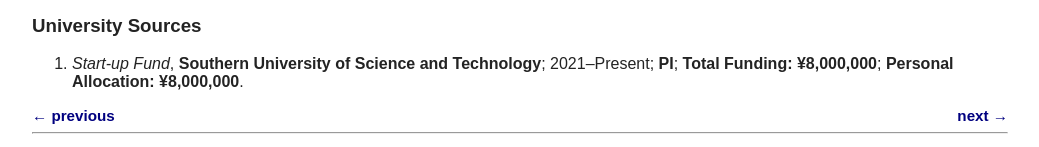
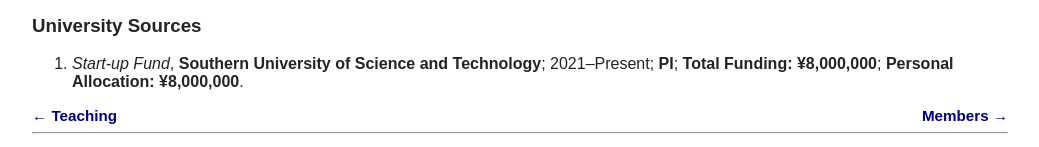
Before and after one commit to ZhengmzLab/zhengmzlab.github.io, a Jekyll site: the page built from publications.md, in a window 1280 px wide and 900 px high, scrolled down 2090 px. Shown: the part 750-897 px from the top of the window, without its empty margins (120-1159 px from the left). Built offline with Jekyll 4.4.1, drawn with Linux system fonts in a browser that asks for light colours; comment, search, counter and statistics services are not loaded.

Commit message:
Update publications.md

```diff
--- a/publications.md
+++ b/publications.md
@@ -91,6 +91,6 @@ Since 2019, at the Southern University of Science and Technology (SUSTech), Dr.
 
   <!-- 上一页 / 下一页 箭头导航，按需要修改链接 -->
   <div class="pager">
-    <a href="/teaching.html" class="prev">&larr; previous</a>
-    <a href="/members.html" class="next">next &rarr;</a>
+    <a href="/teaching.html" class="prev">&larr; Teaching</a>
+    <a href="/members.html" class="next">Members &rarr;</a>
   </div>
```
